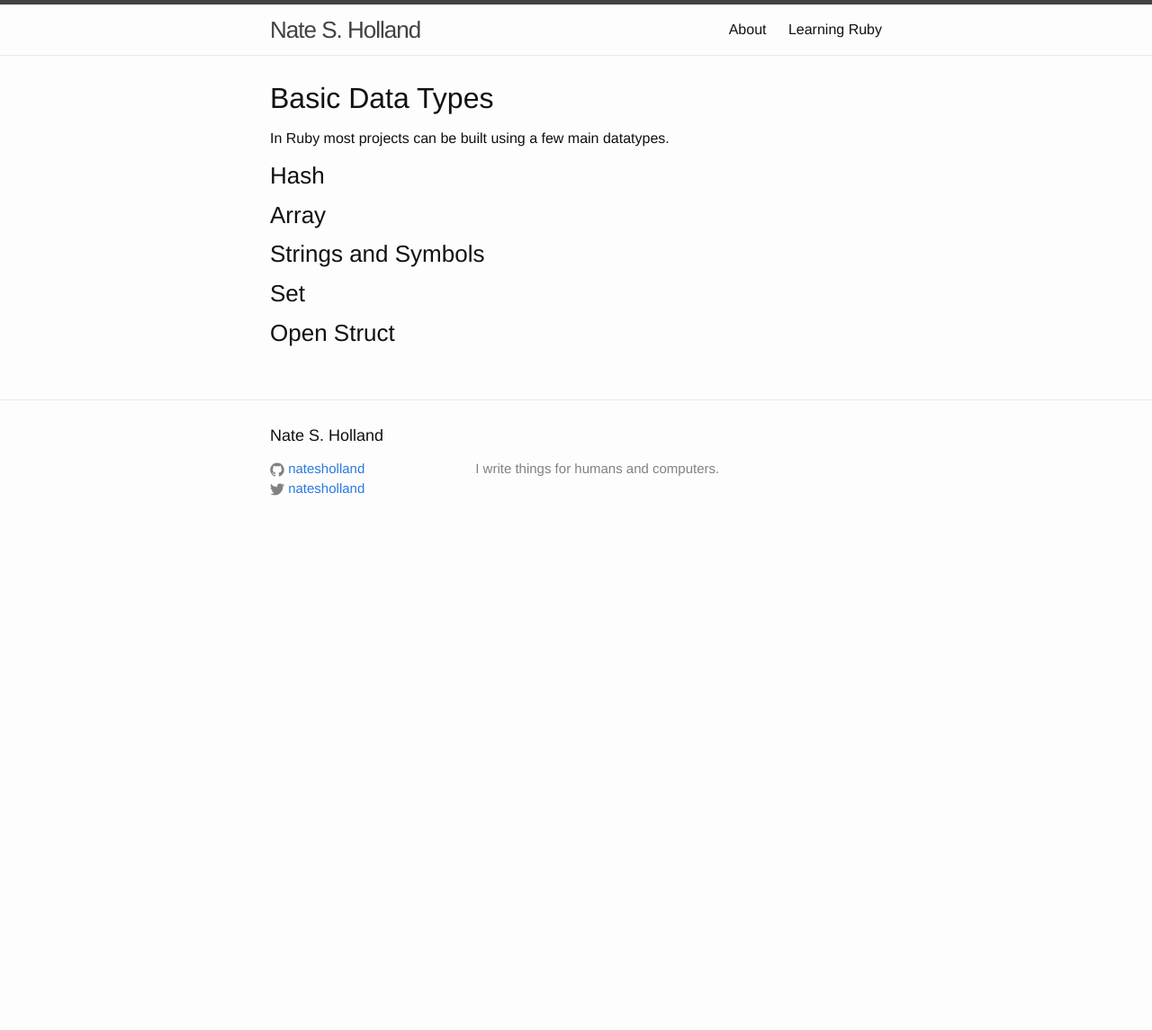
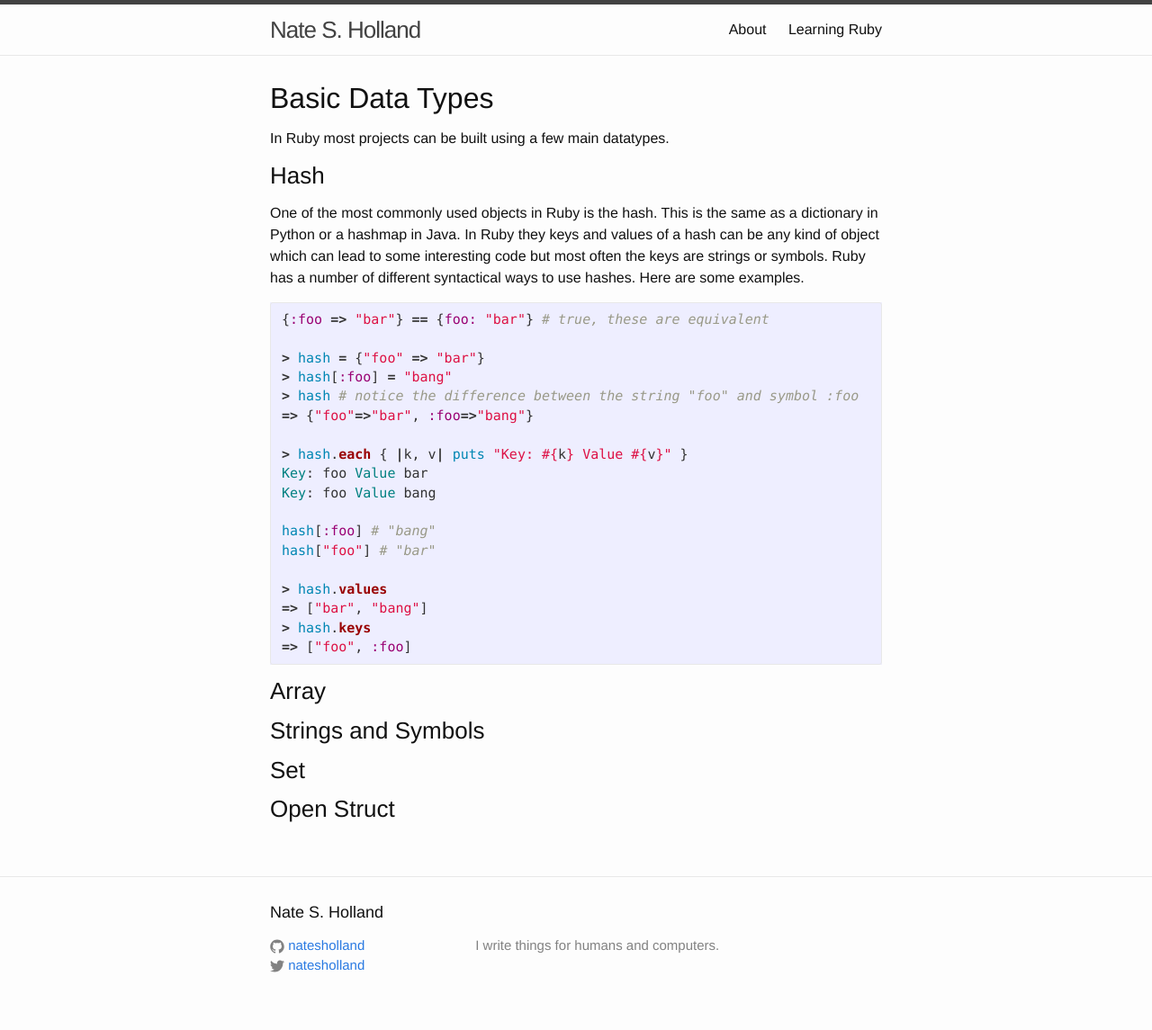
Before and after one commit to natesholland/natesholland.github.io, a Jekyll site: the page built from _pages/learning_ruby/data_types.md, in a window 1280 px wide. Shown: the whole page at 90% size. Built offline with Jekyll 4.4.1, drawn with Linux system fonts in a browser that asks for light colours; our own code applies the rules of GitHub Pages for plain Markdown files; before the commit the page ends 900 px from its top, so only the background shows below that.

Commit message:
add details on hash

````diff
--- a/_pages/learning_ruby/data_types.md
+++ b/_pages/learning_ruby/data_types.md
@@ -11,6 +11,34 @@ In Ruby most projects can be built using a few main datatypes.
 
 ### Hash
 
+One of the most commonly used objects in Ruby is the hash.
+This is the same as a dictionary in Python or a hashmap in Java.
+In Ruby they keys and values of a hash can be any kind of object which can
+lead to some interesting code but most often the keys are strings or symbols.
+Ruby has a number of different syntactical ways to use hashes.
+Here are some examples.
+
+```ruby
+{:foo => "bar"} == {foo: "bar"} # true, these are equivalent
+
+> hash = {"foo" => "bar"}
+> hash[:foo] = "bang"
+> hash # notice the difference between the string "foo" and symbol :foo
+=> {"foo"=>"bar", :foo=>"bang"}
+
+> hash.each { |k, v| puts "Key: #{k} Value #{v}" }
+Key: foo Value bar
+Key: foo Value bang
+
+hash[:foo] # "bang"
+hash["foo"] # "bar"
+
+> hash.values
+=> ["bar", "bang"]
+> hash.keys
+=> ["foo", :foo]
+```
+
 ### Array
 
 ### Strings and Symbols
````
